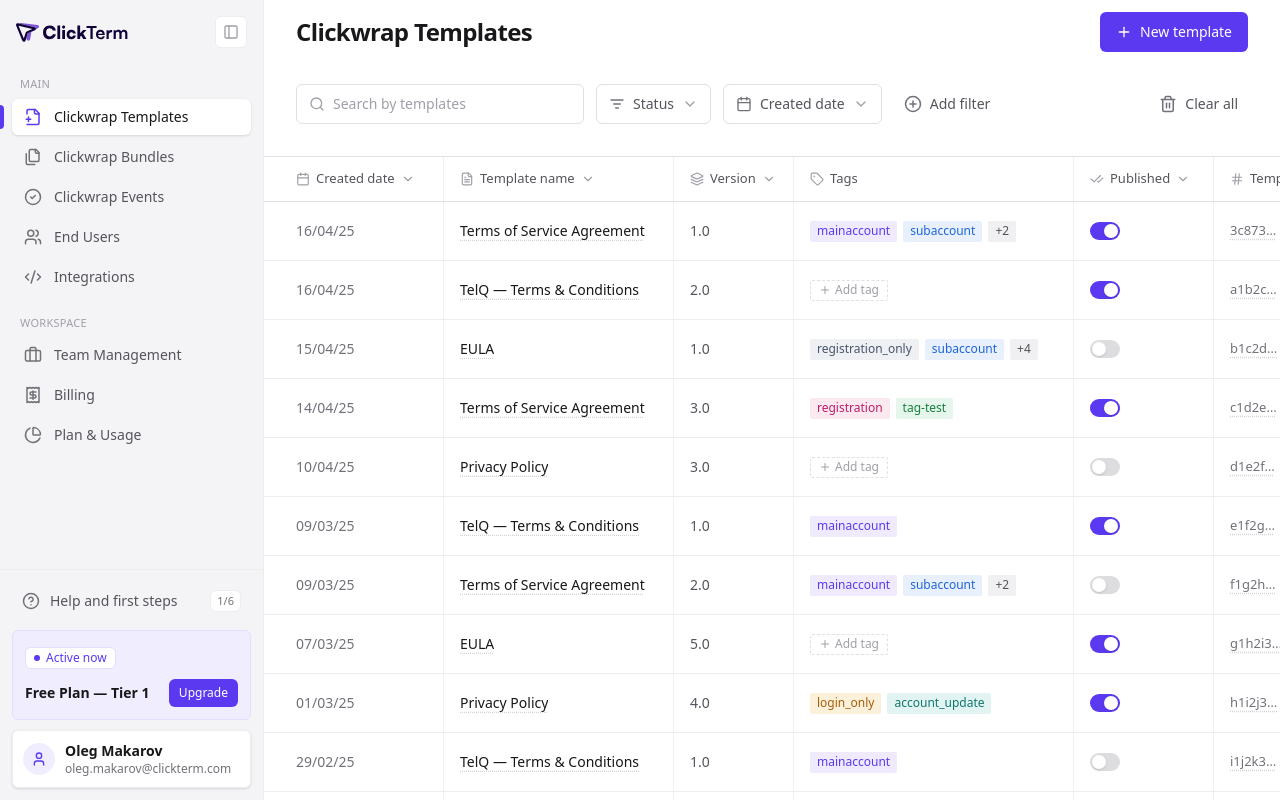
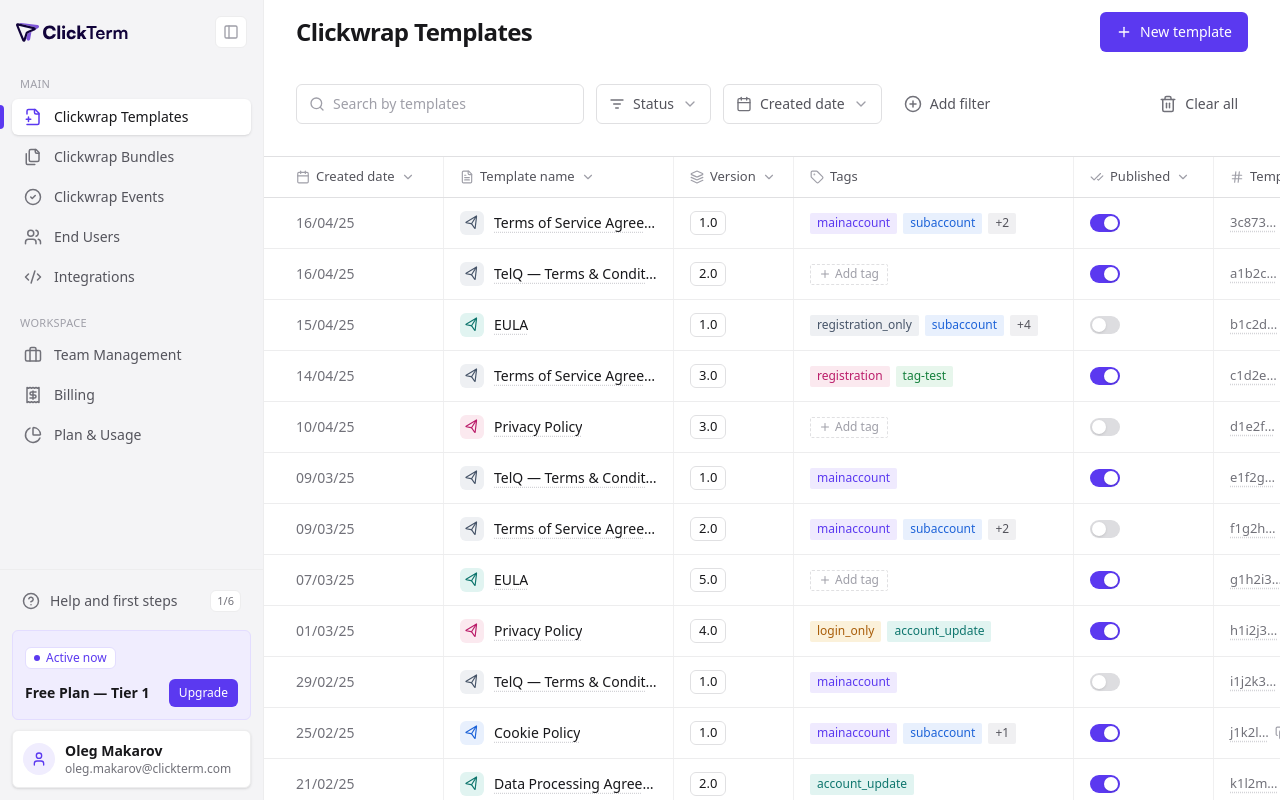
Before and after one commit to volodymyrmyronets/clickterm, a Next.js app: page / in a window 1280 px wide. Built offline with nearby package versions, Linux system fonts and the light colour scheme.

Commit message:
Compact table rows; add row icon + version pill (Direction 1)
Co-Authored-By: Claude Opus 4.8 <noreply@anthropic.com>

```diff
--- a/src/components/TemplatesTable.tsx
+++ b/src/components/TemplatesTable.tsx
@@ -13,6 +13,7 @@ import {
   Layers,
   MoreVertical,
   Plus,
+  Send,
   Tag,
 } from "lucide-react";
 import { TEMPLATES, tagColor, type TemplateRow } from "@/lib/data";
@@ -71,7 +72,7 @@ function HeadCell({
 }) {
   return (
     <div
-      className={`flex h-11 min-w-0 items-center gap-1.5 whitespace-nowrap text-[13px] font-medium text-ink-soft ${edgePad(
+      className={`flex h-10 min-w-0 items-center gap-1.5 whitespace-nowrap text-[13px] font-medium text-ink-soft ${edgePad(
         first,
         last,
       )} ${last ? "" : "border-r border-grid"}`}
@@ -94,7 +95,7 @@ function Cell({
 }) {
   return (
     <div
-      className={`flex h-[58px] min-w-0 items-center overflow-hidden ${edgePad(
+      className={`flex h-[50px] min-w-0 items-center overflow-hidden ${edgePad(
         first,
         last,
       )} ${last ? "" : "border-r border-grid"}`}
@@ -105,6 +106,7 @@ function Cell({
 }
 
 function Row({ row, index }: { row: TemplateRow; index: number }) {
+  const ic = tagColor(row.name);
   return (
     <motion.div
       initial={{ opacity: 0, y: 6 }}
@@ -117,13 +119,23 @@ function Row({ row, index }: { row: TemplateRow; index: number }) {
       </Cell>
 
       <Cell>
-        <button className="truncate text-left text-sm font-medium text-ink underline decoration-dotted decoration-[#d3d3d7] underline-offset-4 hover:decoration-accent">
-          {row.name}
-        </button>
+        <div className="flex min-w-0 items-center gap-2.5">
+          <span
+            className="grid size-6 shrink-0 place-items-center rounded-ctl"
+            style={{ backgroundColor: ic.bg }}
+          >
+            <Send className="size-3.5 -rotate-12" style={{ color: ic.text }} />
+          </span>
+          <button className="truncate text-left text-sm font-medium text-ink underline decoration-dotted decoration-[#d3d3d7] underline-offset-4 hover:decoration-accent">
+            {row.name}
+          </button>
+        </div>
       </Cell>
 
       <Cell>
-        <span className="text-sm text-ink-soft">{row.version}</span>
+        <span className="inline-flex h-6 items-center rounded-ctl border border-line-strong px-2 text-[13px] text-ink">
+          {row.version}
+        </span>
       </Cell>
 
       <Cell>
```
